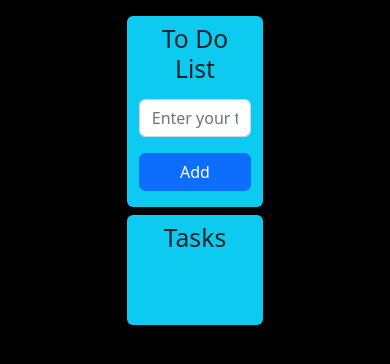
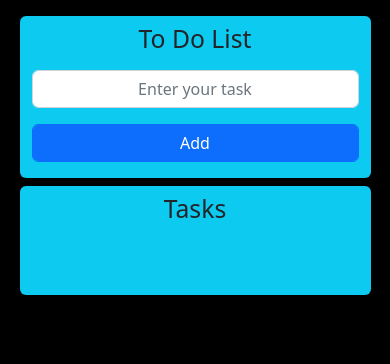
Before and after one commit to froyalt/To-Do-List, a React (Vite) app: page / in a window 390 px wide. Shown: the top 364 px of the page. Built offline with nearby package versions, Linux system fonts and the light colour scheme.

Commit message:
fix: responsiveness

```diff
--- a/src/Components/Box/style.css
+++ b/src/Components/Box/style.css
@@ -7,7 +7,13 @@
 }
 
 @media only screen and (max-width: 1000px){
-    #asd{
+    #view-width{
         width: 60vw;
     }
 }
+
+@media only screen and (max-width: 768px){
+    #view-width{
+        width: 90vw;
+    }
+}
```
